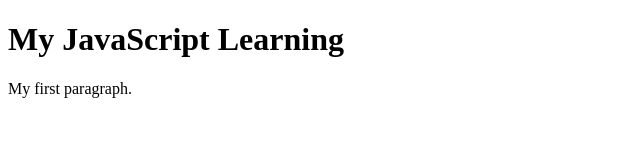
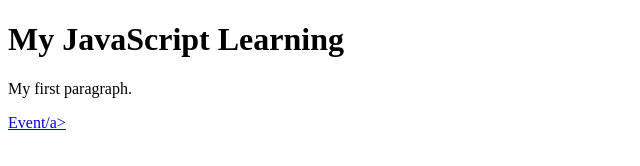
Before and after one commit to ki3n/javascript, a plain HTML site: page index.html in a window 1280 px wide. Shown: the full height of the page, 0-640 px from the left. Drawn offline with Linux system fonts and the light colour scheme.

Commit message:
Testing Event

```diff
--- a/index.html
+++ b/index.html
@@ -5,6 +5,7 @@
 <h1>My JavaScript Learning</h1>
 
 <p>My first paragraph.</p>
+<a href="/event">Event/a>
 
 </body>
 </html>
```
